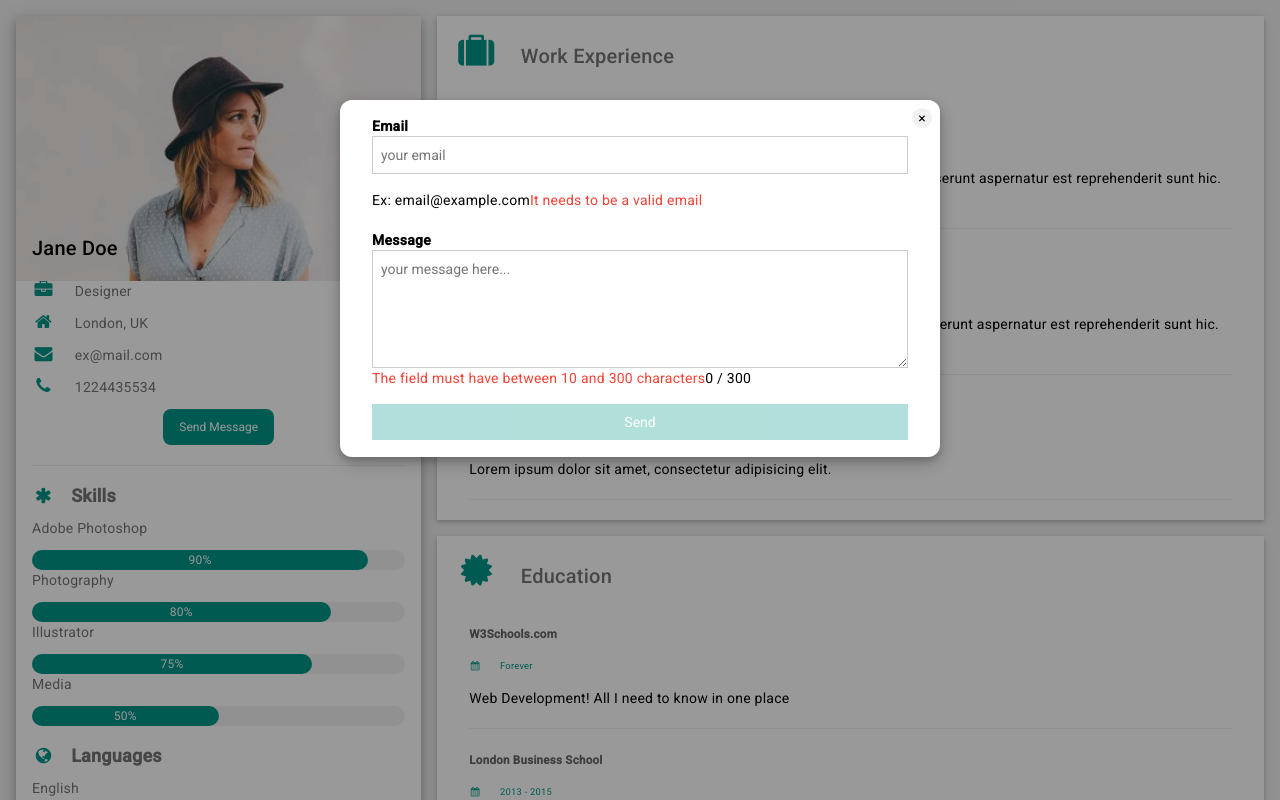
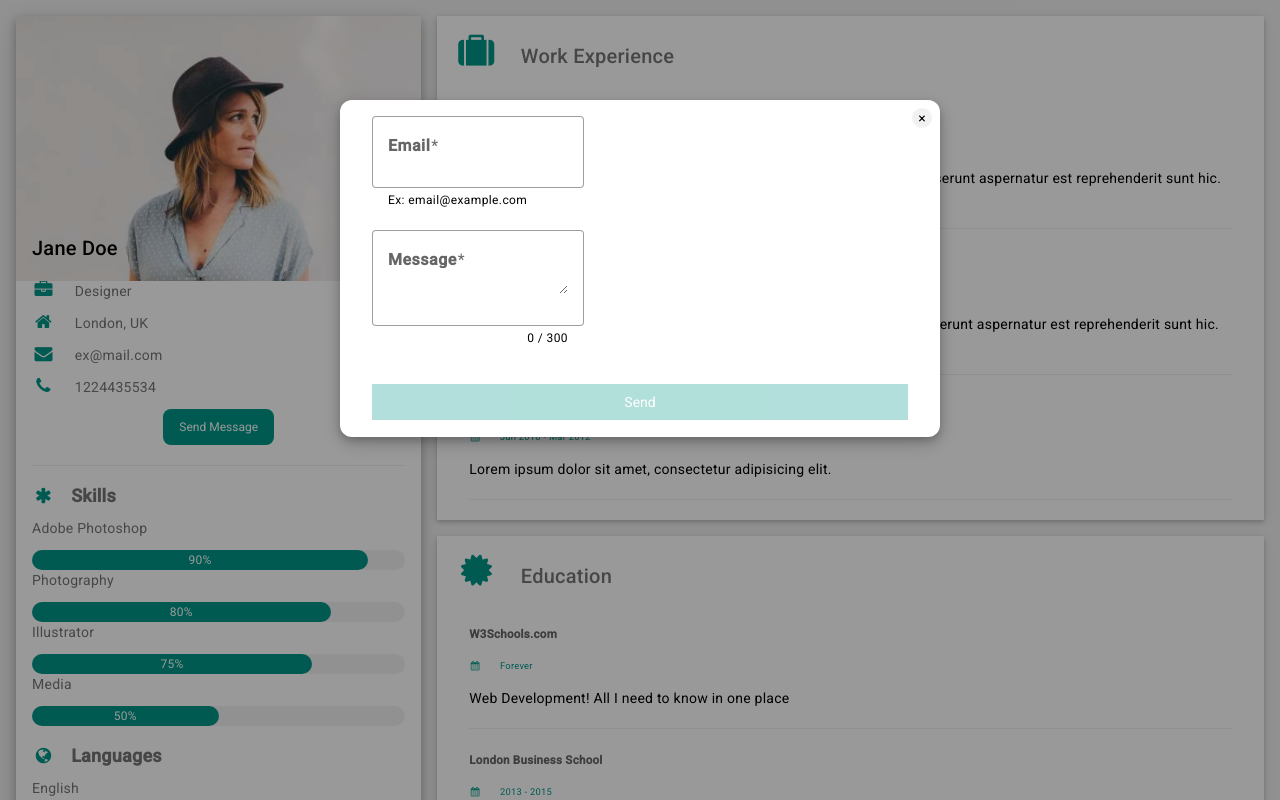
Before and after one commit to FelipeBZanardo/Projeto-Final-Angular-I, an Angular app in the folder curriculo-angular/: page / in a window 1280 px wide. Both pictures are taken after a click on the button "Send Message". Shown: the top 800 px of the page. Built offline with nearby package versions, Linux system fonts and the light colour scheme.

Commit message:
fix: reactive form

```diff
--- a/curriculo-angular/src/app/components/modal-form/modal-form.component.html
+++ b/curriculo-angular/src/app/components/modal-form/modal-form.component.html
@@ -1,42 +1,29 @@
 <div class="w3-modal w3-animate-opacity w3-show">
   <div class="w3-modal-content w3-card-4 w3-animate-zoom">
     <div class="w3-container">
-      <span
-        class="w3-button w3-display-topright round-btn"
-        (click)="closeModal()"
-        >&times;</span
-      >
+      <span class="w3-button w3-display-topright round-btn" (click)="closeModal()">&times;</span>
       <form class="w3-container" [formGroup]="contactForm" action="submit">
         <div class="w3-section">
-          <mat-label><b>Email</b></mat-label>
-          <input
-            matInput
-            class="w3-input w3-border w3-margin-bottom"
-            type="email"
-            placeholder="your email"
-            formControlName="email"
-            required
-          />
-          <mat-hint>Ex: email@example.com</mat-hint>
-          <mat-error>It needs to be a valid email</mat-error>
+          <mat-form-field appearance="outline">
+            <mat-label><b>Email</b></mat-label>
+            <input matInput class="w3-input w3-border w3-margin-bottom" formControlName="email" />
+            <mat-hint>Ex: email@example.com</mat-hint>
+            <mat-error>It needs to be a valid email</mat-error>
+          </mat-form-field>
+
           <br /><br />
-          <label><b>Message</b></label>
-          <textarea
-            class="w3-input w3-border"
-            rows="5"
-            placeholder="your message here..."
-            formControlName="message"
-          ></textarea>
-          <mat-error
-            >The field must have between 10 and 300 characters</mat-error
-          >
-          <mat-hint align="end">{{ characterCount }} / 300</mat-hint>
-          <button
-            class="w3-button w3-block w3-teal w3-section w3-padding"
-            (click)="onSubmit()"
-            [disabled]="contactForm.invalid"
-            type="submit"
-          >
+
+          <mat-form-field appearance="outline">
+            <mat-label><b>Message</b></mat-label>
+            <textarea matInput class="w3-input w3-border w3-margin-bottom" formControlName="message"></textarea>
+            <mat-hint align="end">{{ characterCount }} / 300</mat-hint>
+            <mat-error>The field must have between 10 and 300 characters</mat-error>
+          </mat-form-field>
+
+          <br /><br />
+
+          <button class="w3-button w3-block w3-teal w3-section w3-padding" (click)="onSubmit()"
+            [disabled]="contactForm.invalid" type="submit">
             Send
           </button>
         </div>
```
